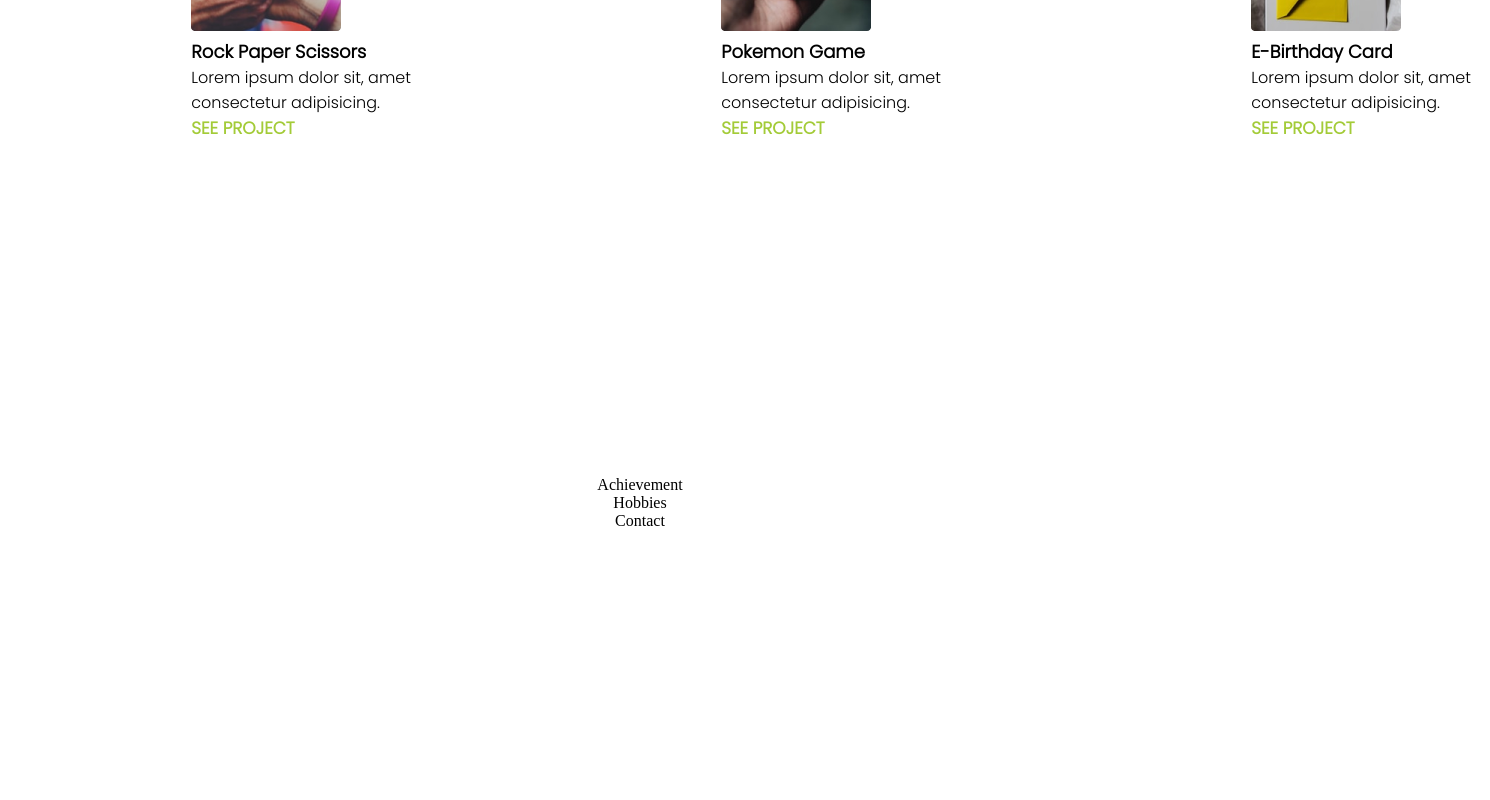
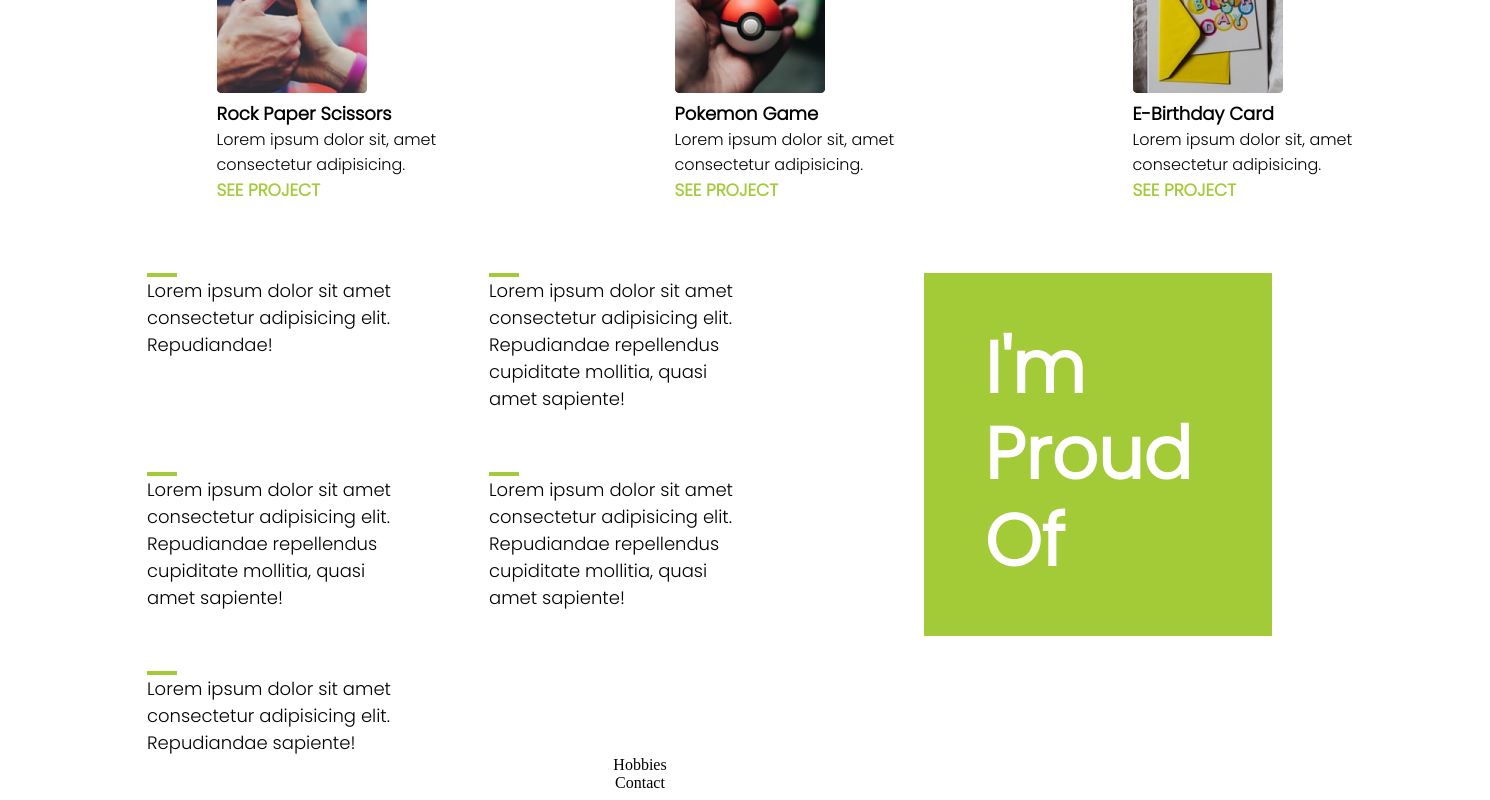
Before and after one commit to aryaniiit002/Cloning-a-Portfolio-Webpage, a React (Create React App) app: page /portfolio in a window 1280 px wide. Shown: the part 1833-2633 px from the top of the page, 1490 px wide, since content can reach past the window. Before the commit the page ends 2371 px from the top, so only its background shows below. Built offline with nearby package versions, Linux system fonts and the light colour scheme.

Commit message:
Updating Achievements

```diff
--- /dev/null
+++ b/src/components/Portfolio/Achievement/Achievement.css
@@ -0,0 +1,53 @@
+@import url('https://fonts.googleapis.com/css2?family=Poppins:wght@300&display=swap');
+:root {
+    --boxGreen: #a3cb38;
+}
+
+.achievementContainer {
+    display: flex;
+    flex-direction: row;
+    justify-content: space-between;
+    font-family: 'Poppins', sans-serif;
+}
+
+.leftContent {
+    width: 18%;
+    font-size: 4.5em;
+    background-color: var(--boxGreen);
+    padding: 52px 60px;
+    text-align: left;
+    height: 100%;
+    color: white;
+    font-weight: 600;
+    line-height: 1.2em;
+}
+
+.rightContent {
+    position: relative;
+    width: 67%;
+    /* align-items: center; */
+    /* justify-items: center; */
+    left: 11%;
+}
+
+.contentGrid {
+    display: grid;
+    grid-template-columns: repeat(2, 254px);
+    grid-template-rows: repeat(2, 131px);
+    grid-gap: 68px 88px;
+    width: 89%;
+    grid-auto-rows: auto;
+}
+
+.contents {
+    text-align: left;
+}
+
+.topLine {
+    height: 4px;
+    width: 30px;
+    /* left: 0; */
+    background-color: var(--boxGreen);
+    /* z-index: 1; */
+    top: -0.3em;
+}
--- a/src/components/Portfolio/Achievement/Achievement.jsx
+++ b/src/components/Portfolio/Achievement/Achievement.jsx
@@ -1,9 +1,52 @@
-import React from 'react'
+import React from 'react';
+import "./Achievement.css";
+
 
 const Achievement = () => {
-  return (
-    <div>Achievement</div>
-  )
+
+	const descStyle = {
+		fontSize: "18px",
+	};
+
+	const achievements = [
+		{
+			desc: "Lorem ipsum dolor sit amet consectetur adipisicing elit. Repudiandae!"
+		},
+		{
+			desc: "Lorem ipsum dolor sit amet consectetur adipisicing elit. Repudiandae repellendus cupiditate mollitia, quasi amet sapiente!"
+		},
+		{
+			desc: "Lorem ipsum dolor sit amet consectetur adipisicing elit. Repudiandae repellendus cupiditate mollitia, quasi amet sapiente!"
+		},
+		{
+			desc: "Lorem ipsum dolor sit amet consectetur adipisicing elit. Repudiandae repellendus cupiditate mollitia, quasi amet sapiente!"
+		},
+		{
+			desc: "Lorem ipsum dolor sit amet consectetur adipisicing elit. Repudiandae sapiente!"
+		}
+	]
+
+	const achievementList = achievements.map((data) => {
+		return (
+			<div className="contents">
+				<div className="topLine"></div>
+				<span style={descStyle}>{data.desc}</span>
+			</div>
+		)
+	});
+
+	return (
+		<div className="achievementContainer">
+			<div className="rightContent">
+				<div className="contentGrid">
+					{achievementList}
+				</div>
+			</div>
+			<div className="leftContent">
+				I'm Proud Of
+			</div>
+		</div>
+	)
 }
 
 export default Achievement
--- a/src/components/Portfolio/Education/Education.css
+++ b/src/components/Portfolio/Education/Education.css
@@ -7,7 +7,7 @@
     display: flex;
     flex-direction: row;
     align-content: flex-start;
-    height: 37vh;
+    /* height: 37vh; */
     margin: 35px 0px;
 }
 
--- a/src/components/Portfolio/Projects/project.css
+++ b/src/components/Portfolio/Projects/project.css
@@ -7,9 +7,8 @@
     display: flex;
     flex-direction: column;
     align-items: center;
-    /* height: 100vh; */
     font-family: 'Poppins', sans-serif;
-    padding-bottom: 65px;
+    /* margin-bottom: 105px; */
 }
 
 .projectHeader {
@@ -25,17 +24,18 @@
 
 .grid {
     display: grid;
-    grid-template-columns: repeat(3, 150px);
-    grid-template-rows: repeat(3, 200px);
-    grid-gap: 130px 380px;
-    width: 71%;
+    grid-template-columns: repeat(3, 192px);
+    grid-template-rows: repeat(2, 330px);
+    grid-gap: 30px 266px;
+    width: 67%;
 }
 
 .projectSlides {
     width: 159%;
-    height: 58vh;
+    /* height: 58vh; */
     text-align: left;
     position: relative;
+    /* overflow: auto; */
 }
 
 .projectImage {
```
